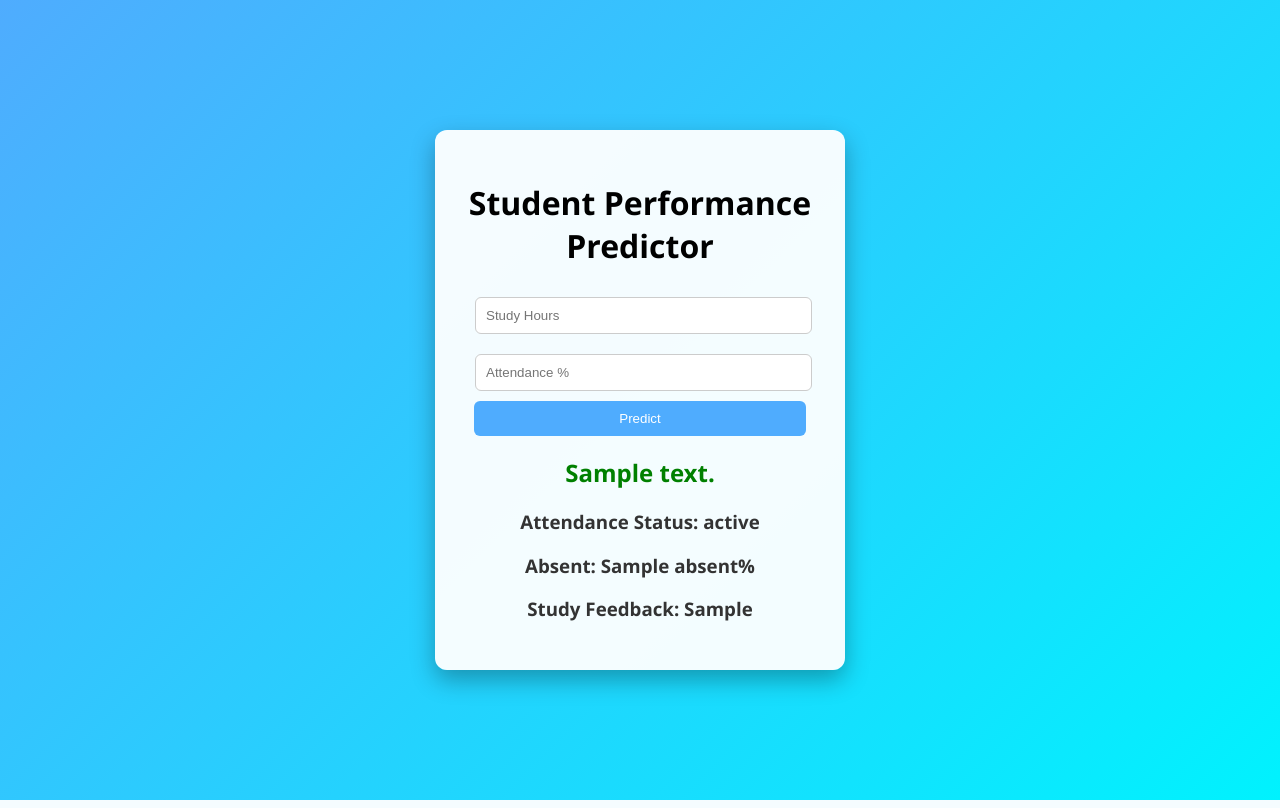
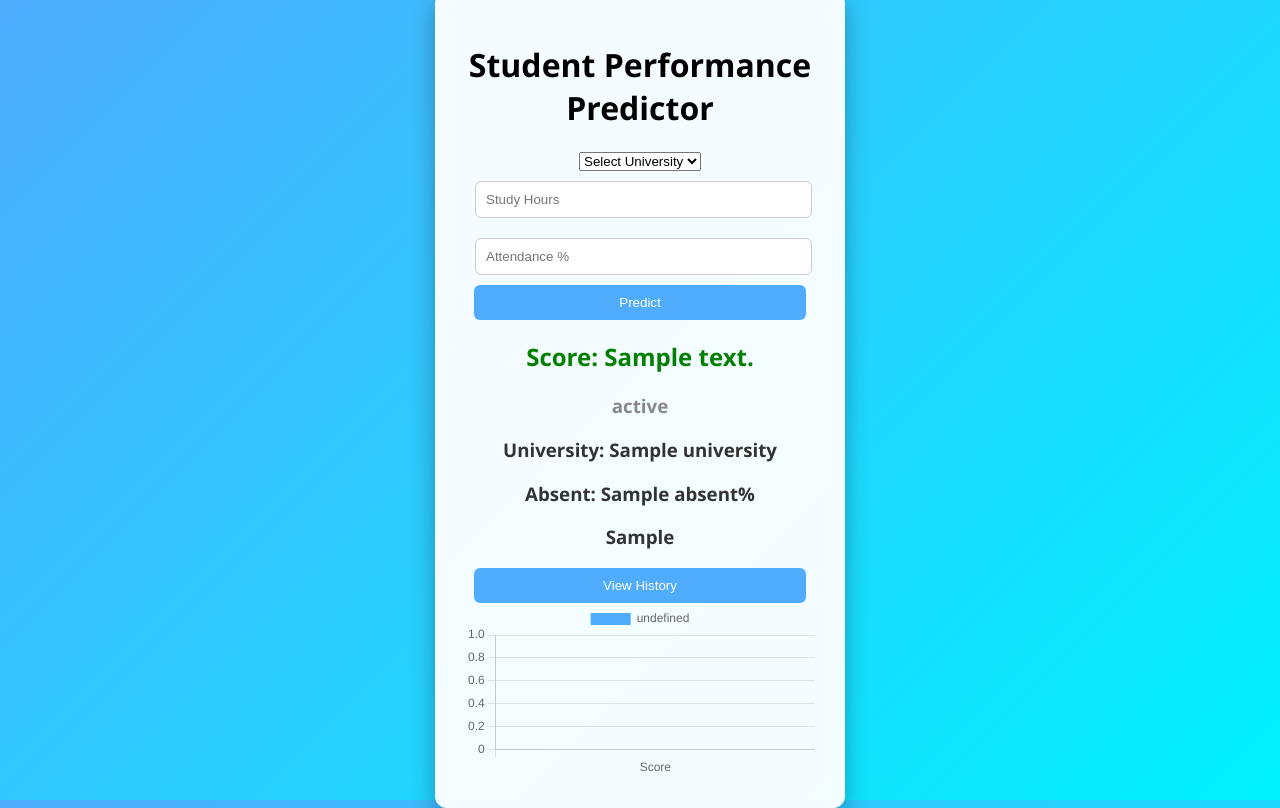
Before and after one commit to ayyappa2006/student-performance-web, a Flask app: template templates/index.html in a window 1280 px wide. Run offline with Flask 3, Linux system fonts and the light colour scheme; the template is opened without the code that fills it: most values are stand-ins (such as "Sample title", 1, 10 or a date in 2020); parts of the project's set-up code (start-up, migrations or seed data) failed here and were passed over.

Commit message:
Enhance index.html with university selection and chart

```diff
--- a/templates/index.html
+++ b/templates/index.html
@@ -3,26 +3,57 @@
 <head>
 <title>Student Predictor</title>
 <link rel="stylesheet" href="{{ url_for('static', filename='style.css') }}">
+<script src="https://cdn.jsdelivr.net/npm/chart.js"></script>
 </head>
 
 <body>
+<div class="container">
 
-<div class="container">
 <h1>Student Performance Predictor</h1>
 
 <form action="/predict" method="post">
+
+<select name="university" required>
+<option>Select University</option>
+<option>JNTU</option>
+<option>OU</option>
+<option>ANU</option>
+</select>
+
 <input type="number" name="study_hours" placeholder="Study Hours" required>
 <input type="number" name="attendance" placeholder="Attendance %" required>
-        <button type="submit">Predict</button>
+
+<button>Predict</button>
 </form>
 
-    <h2>{{ prediction_text }}</h2>
+<h2>Score: {{ prediction_text }}</h2>
 
-    <h3>Attendance Status: {{ attendance_status }}</h3>
+<h3 style="color:{{status_color}}">{{ attendance_status }}</h3>
+<h3>University: {{ university }}</h3>
 <h3>Absent: {{ absent }}%</h3>
-    <h3>Study Feedback: {{ study_msg }}</h3>
+<h3>{{ study_msg }}</h3>
+
+<a href="/history"><button>View History</button></a>
+
+<canvas id="chart"></canvas>
 
 </div>
 
+<script>
+let score = "{{ prediction_text }}";
+if(score){
+new Chart(document.getElementById("chart"), {
+type:'bar',
+data:{
+labels:['Score'],
+datasets:[{
+data:[parseFloat(score)],
+backgroundColor:'#4facfe'
+}]
+}
+});
+}
+</script>
+
 </body>
 </html>
```
Lines whose indentation alone changed are shown as unchanged.
